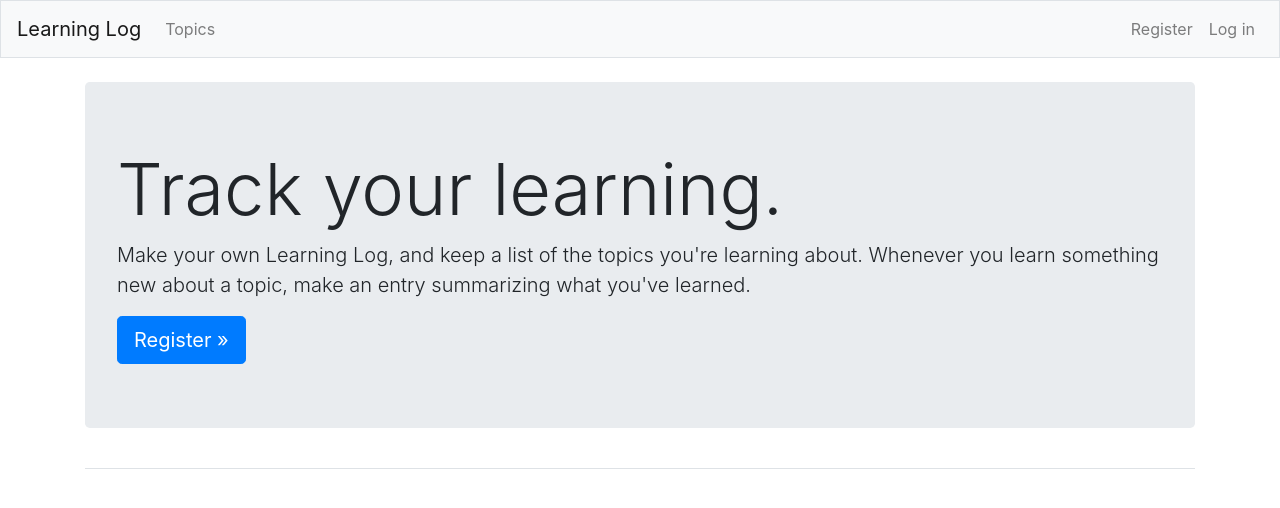
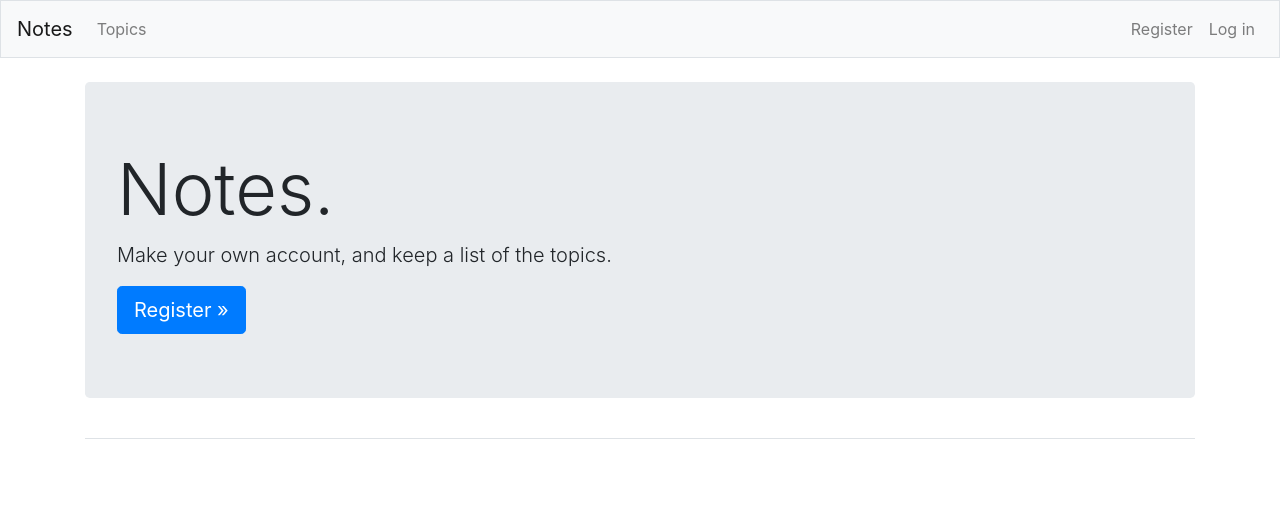
Before and after one commit to afk-player/learning_log, a Django app: page / in a window 1280 px wide. Shown: the top 508 px of the page. Run offline with Django 3.2, Linux system fonts and the light colour scheme; some libraries are stand-ins or nearby versions.

```diff
--- a/learning_log/settings.py
+++ b/learning_log/settings.py
@@ -126,3 +126,7 @@ USE_TZ = True
 STATIC_URL = '/static/'
 
 LOGIN_URL = '/users/login'
+
+# Heroku settings
+import django_heroku
+django_heroku.settings(locals())
--- a/learning_logs/templates/learning_logs/base.html
+++ b/learning_logs/templates/learning_logs/base.html
@@ -7,14 +7,14 @@
     <meta name="viewport"
           content="width=device-width, user-scalable=no, initial-scale=1.0, maximum-scale=1.0, minimum-scale=1.0, shrink-to-fit=no">
     <meta http-equiv="X-UA-Compatible" content="ie=edge">
-    <title>Learning Log</title>
+    <title>Notes</title>
 
     {% bootstrap_css %}
     {% bootstrap_javascript jquery='full' %}
 </head>
 <body>
 <nav class="navbar navbar-expand-md navbar-light bg-light mb-4 border">
-    <a class="navbar-brand" href="{% url 'learning_logs:index'%}">Learning Log</a>
+    <a class="navbar-brand" href="{% url 'learning_logs:index'%}">Notes</a>
     <button class="navbar-toggler" type="button" data-toggle="collapse" data-target="#navbarCollapse"
             aria-controls="navbarCollapse" aria-expanded="false" aria-label="Toggle navigation">
         <span class="navbar-toggler-icon"></span>
--- a/learning_logs/templates/learning_logs/index.html
+++ b/learning_logs/templates/learning_logs/index.html
@@ -2,10 +2,9 @@
 
 {% block page_header %}
 <div class='jumbotron'>
-    <h1 class="display-3">Track your learning.</h1>
-    <p class="lead">Make your own Learning Log, and keep a list of the
-        topics you're learning about. Whenever you learn something new
-        about a topic, make an entry summarizing what you've learned.</p>
+    <h1 class="display-3">Notes.</h1>
+    <p class="lead">Make your own account, and keep a list of the
+        topics.</p>
     <a class="btn btn-lg btn-primary" href="{% url 'users:register' %}"
        role="button">Register &raquo;</a>
 </div>
--- /dev/null
+++ b/runtime.txt
@@ -0,0 +1 @@
+python-3.8.2
```
Also changed, not shown: requirements.txt (added, +9 -0 lines), 1 other file.
